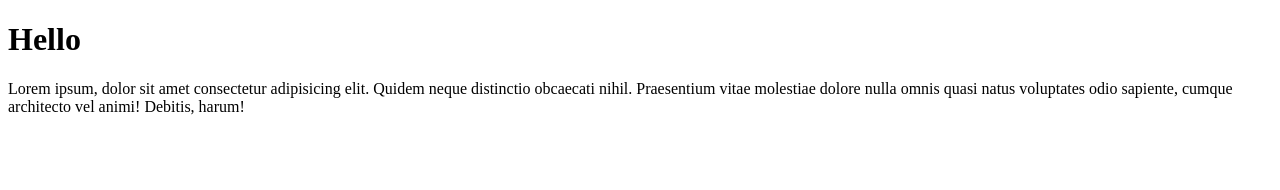
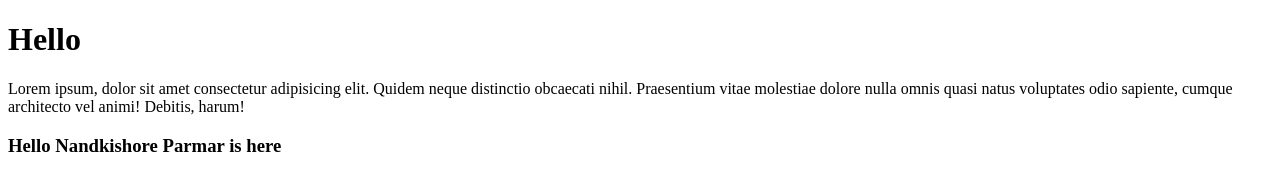
Before and after one commit to Rahul-Rajeevan/LastcollabB37, a plain HTML site: page index.html in a window 1280 px wide. Drawn offline with Linux system fonts and the light colour scheme.

Commit message:
commited by Nandkishore

```diff
--- a/index.html
+++ b/index.html
@@ -8,5 +8,6 @@
 <body>
     <h1>Hello</h1>
     <p>Lorem ipsum, dolor sit amet consectetur adipisicing elit. Quidem neque distinctio obcaecati nihil. Praesentium vitae molestiae dolore nulla omnis quasi natus voluptates odio sapiente, cumque architecto vel animi! Debitis, harum!</p>
+    <h3>Hello Nandkishore Parmar is here </h3>
 </body>
 </html>
```
